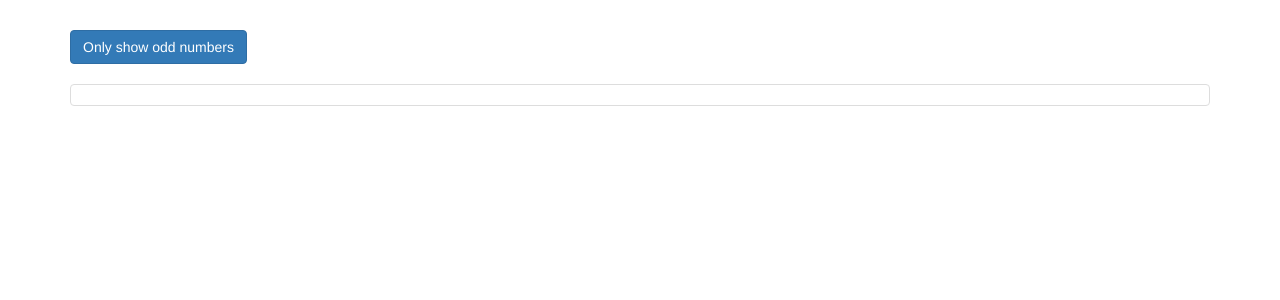
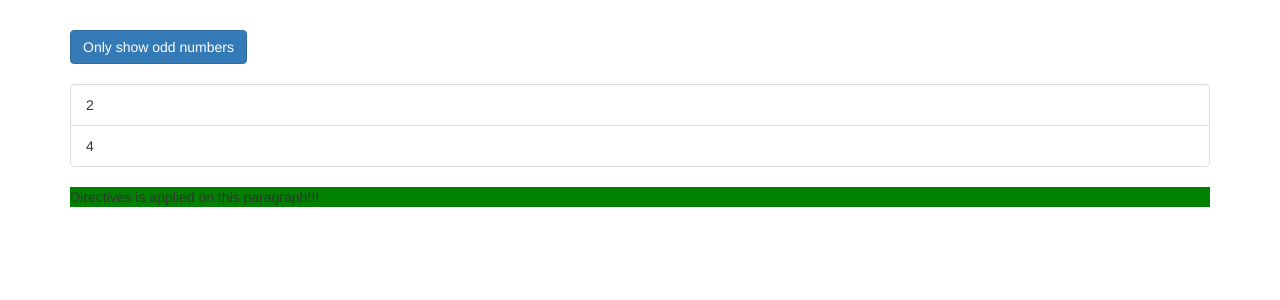
Before and after one commit to jerinnishokc/directives-start, an Angular app: page / in a window 1280 px wide. Shown: the top 300 px of the page. Built offline with nearby package versions, Linux system fonts and the light colour scheme.

Commit message:
Added custom directive

```diff
--- a/src/app/app.component.css
+++ b/src/app/app.component.css
@@ -1,3 +1,8 @@
 .container {
   margin-top: 30px;
 }
+
+
+.odd {
+  color: red;
+}
--- a/src/app/app.component.html
+++ b/src/app/app.component.html
@@ -6,13 +6,29 @@
         (click)="onlyOdd = !onlyOdd">Only show odd numbers</button>
       <br><br>
       <ul class="list-group">
-        <li
-          class="list-group-item">
-        </li>
+        <div *ngIf="onlyOdd">
+            <li
+            class="list-group-item"
+            [ngClass]="{odd: odd % 2 !== 0}"
+            [ngStyle]="{backgroundColor: odd % 2 !== 0 ? 'yellow' : 'transparent'}"
+            *ngFor="let odd of oddNumbers">
+            {{ odd }}
+          </li>
+        </div>
+        <div *ngIf="!onlyOdd">
+            <li
+            class="list-group-item"
+            [ngClass]="{odd: even % 2 !== 0}"
+            [ngStyle]="{backgroundColor: even % 2 !== 0 ? 'yellow' : 'transparent'}"
+            *ngFor="let even of evenNumbers">
+            {{ even }}
+          </li>
+        </div>
       </ul>
       <ng-template [ngIf]="onlyOdd">
         <p>Only odd</p>
       </ng-template>
+      <p appBasicHighlight>Directives is applied on this paragraph!!!</p>
     </div>
   </div>
 </div>
--- a/src/app/app.component.ts
+++ b/src/app/app.component.ts
@@ -7,5 +7,7 @@ import { Component } from '@angular/core';
 })
 export class AppComponent {
   numbers = [1, 2, 3, 4, 5];
+  oddNumbers = [1, 3, 5];
+  evenNumbers = [2, 4];
   onlyOdd = false;
 }
--- a/src/app/app.module.ts
+++ b/src/app/app.module.ts
@@ -4,10 +4,12 @@ import { FormsModule } from '@angular/forms';
 import { HttpModule } from '@angular/http';
 
 import { AppComponent } from './app.component';
+import { BasicHighlightDirective } from './basic-highlight/basic-highlight.directive';
 
 @NgModule({
   declarations: [
-    AppComponent
+    AppComponent,
+    BasicHighlightDirective
   ],
   imports: [
     BrowserModule,
--- /dev/null
+++ b/src/app/basic-highlight/basic-highlight.directive.ts
@@ -0,0 +1,13 @@
+import { Directive, ElementRef, OnInit } from "@angular/core";
+
+@Directive({
+    selector: '[appBasicHighlight]'
+})
+
+export class BasicHighlightDirective implements OnInit {
+    constructor(private elementRef: ElementRef) {}
+
+    ngOnInit(){
+        this.elementRef.nativeElement.style.backgroundColor = 'green';
+    }
+}
```
Also changed, not shown: 1 other file (tests, documents, lock files or other folders).
